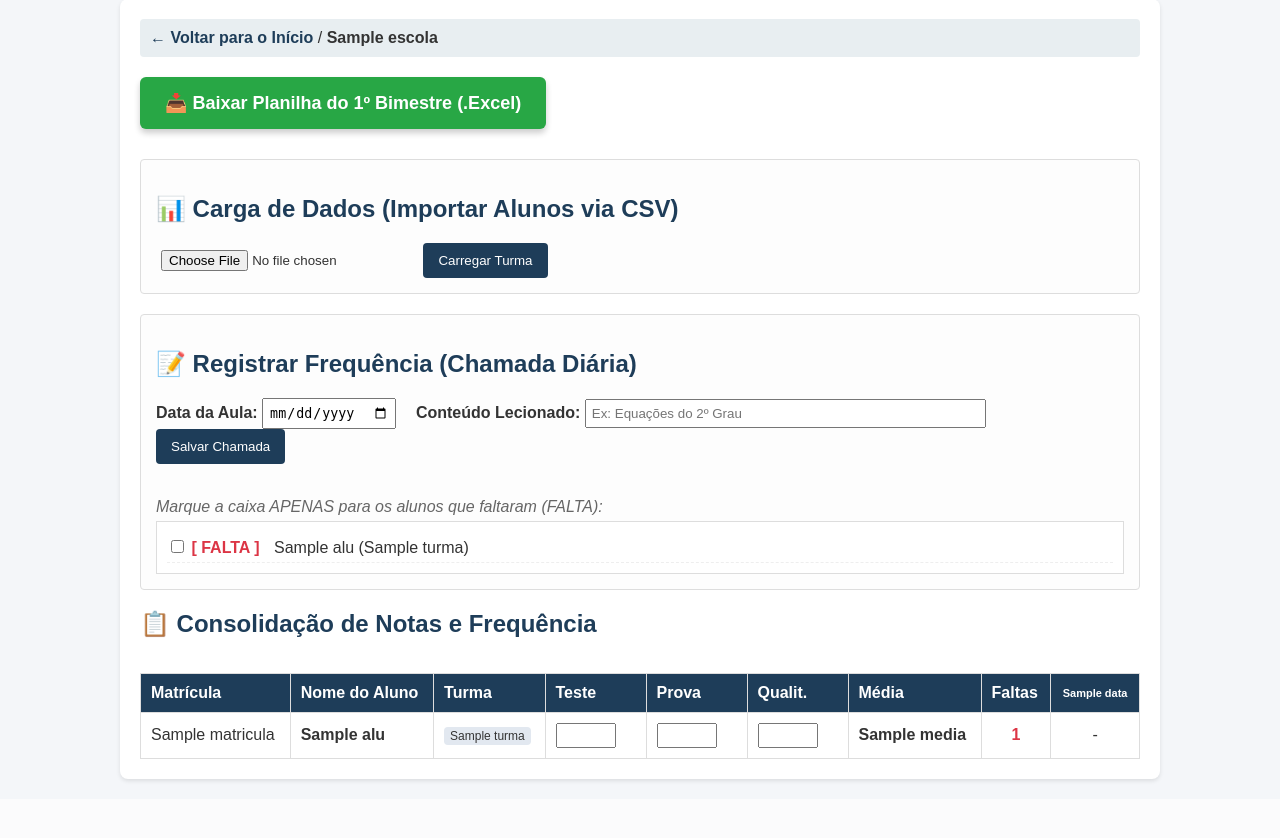
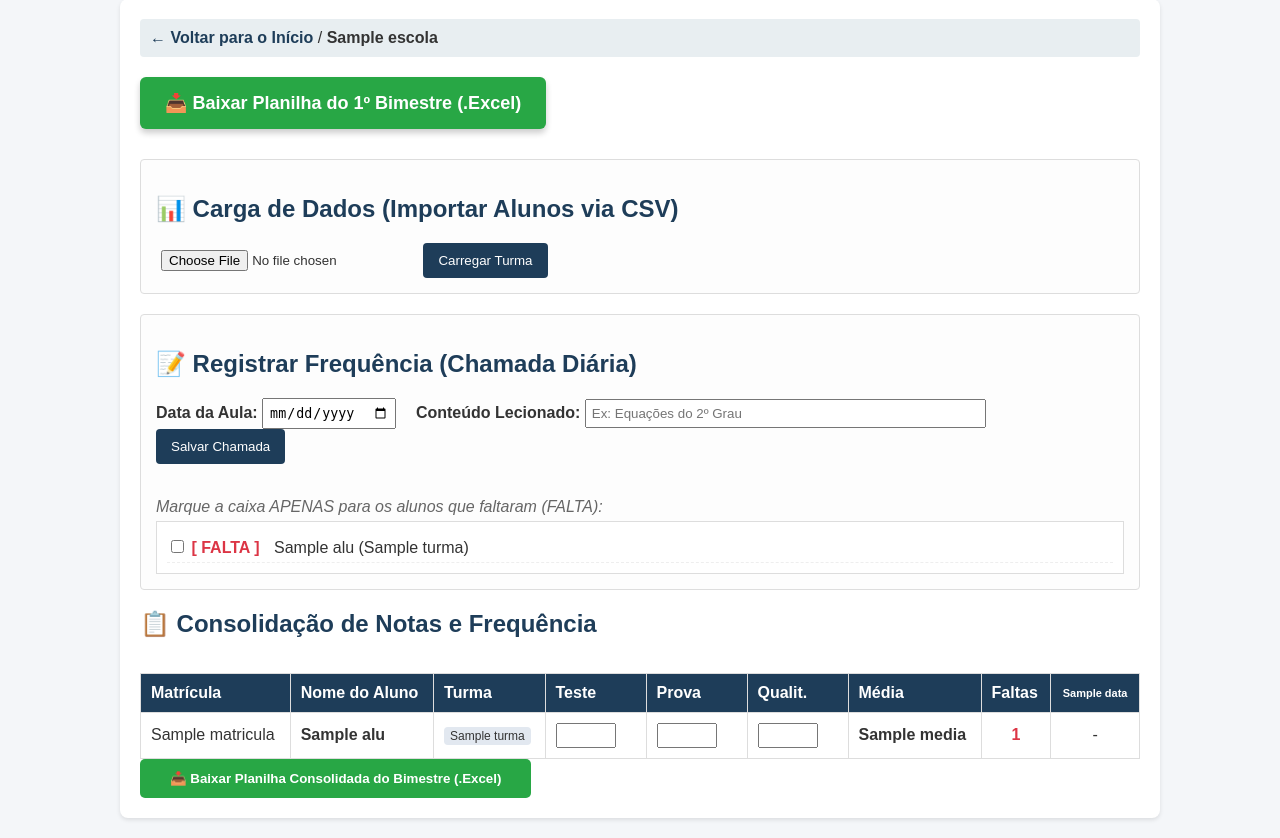
Before and after one commit to dederusso1-tech/diario-docente, a Flask app: template templates/escola.html in a window 1280 px wide. Shown: the part 21-859 px from the top of the page. Before the commit the page ends 804 px from the top, so only its background shows below. Run offline with Flask 3, Linux system fonts and the light colour scheme; the template is opened without the code that fills it: most values are stand-ins (such as "Sample title", 1, 10 or a date in 2020).

Commit message:
Update escola.html

```diff
--- a/templates/escola.html
+++ b/templates/escola.html
@@ -126,6 +126,13 @@
                 {% endfor %}
             </tbody>
         </table>
+        <div class="mt-4 mb-4 text-center">
+    <form action="/exportar/1" method="POST">
+        <button type="submit" class="btn btn-success btn-lg" style="background-color: #28a745; border-color: #28a745; font-weight: bold; padding: 12px 30px; color: white; border-radius: 5px; cursor: pointer;">
+            📥 Baixar Planilha Consolidada do Bimestre (.Excel)
+        </button>
+    </form>
+</div>
     </div>
 </div>
 
```
